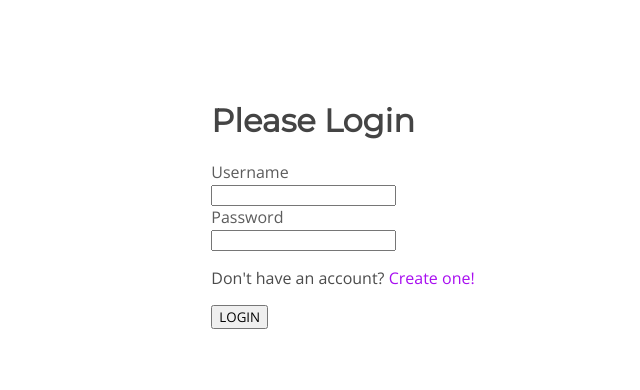
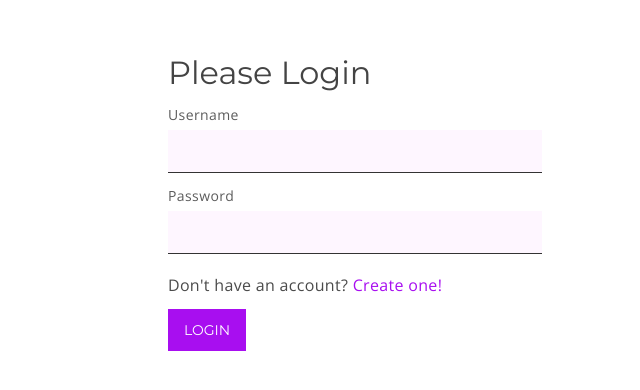
Before and after one commit to Jason-Azevedo/InstantMessenger, a React (Create React App) app in the folder client/: page /login in a window 1280 px wide. Shown: the part 196-586 px from the top of the page, without its empty margins (297-937 px from the left). Built offline with nearby package versions, Linux system fonts and the light colour scheme.

Commit message:
Styled the login page

```diff
--- /dev/null
+++ b/client/src/Sass/Components/_btn.scss
@@ -0,0 +1,8 @@
+.btn {
+  color: white;
+  font-size: $font-sm;
+  font-weight: 400;
+  background-color: $color-tertiary;
+  border: none;
+  padding: 0.75rem 1rem;
+}
--- a/client/src/Sass/Components/_form.scss
+++ b/client/src/Sass/Components/_form.scss
@@ -1,20 +1,42 @@
 .form {
-  max-width: 600px;
+  max-width: 350px;
+  width: 100%;
 
   &__header {
     color: $color-heading;
+    font-size: $font-lg;
+    margin: 0 0 1.2rem 0;
   }
 
   &__label {
     display: block;
     color: $color-label;
+    font-size: $font-sm;
+    letter-spacing: 0.025rem;
+    margin: 1rem 0 0.5rem 0;
   }
 
   &__input {
+    width: 100%;
     color: $color-font;
+    background: #fef6ff;
+    font-size: $font-md;
+    letter-spacing: 0.02rem;
+    padding: 0.75rem 0.75rem;
+    border-top: none;
+    border-left: none;
+    border-right: none;
+    border-bottom: 1px solid #333;
+
+    &:hover {
+      border-bottom: 1px solid $color-tertiary;
+    }
   }
 
   &__text {
     color: $color-font;
+    font-size: font-md;
+    letter-spacing: 0.02rem;
+    margin: 1.4rem 0 1rem 0;
   }
 }
--- a/client/src/Sass/Components/_main.scss
+++ b/client/src/Sass/Components/_main.scss
@@ -1 +1,2 @@
 @import "form";
+@import "btn";
--- a/client/src/Sass/_font.scss
+++ b/client/src/Sass/_font.scss
@@ -1,10 +1,6 @@
-@import url("https://fonts.googleapis.com/css2?family=Montserrat:wght@400&family=Open+Sans&display=swap");
+@import url("https://fonts.googleapis.com/css2?family=Montserrat:wght@400;500&family=Open+Sans&display=swap");
 
 body {
-  font-family: "Open Sans";
-}
-
-button {
   font-family: "Open Sans";
 }
 
@@ -13,6 +9,7 @@
 h3,
 h4,
 h5,
-h6 {
+h6,
+button {
   font-family: "Montserrat";
 }
--- /dev/null
+++ b/client/src/Sass/_reset.scss
@@ -0,0 +1,129 @@
+/* http://meyerweb.com/eric/tools/css/reset/
+   v2.0 | 20110126
+   License: none (public domain)
+*/
+
+html,
+body,
+div,
+span,
+applet,
+object,
+iframe,
+h1,
+h2,
+h3,
+h4,
+h5,
+h6,
+p,
+blockquote,
+pre,
+a,
+abbr,
+acronym,
+address,
+big,
+cite,
+code,
+del,
+dfn,
+em,
+img,
+ins,
+kbd,
+q,
+s,
+samp,
+small,
+strike,
+strong,
+sub,
+sup,
+tt,
+var,
+b,
+u,
+i,
+center,
+dl,
+dt,
+dd,
+ol,
+ul,
+li,
+fieldset,
+form,
+label,
+legend,
+table,
+caption,
+tbody,
+tfoot,
+thead,
+tr,
+th,
+td,
+article,
+aside,
+canvas,
+details,
+embed,
+figure,
+figcaption,
+footer,
+header,
+hgroup,
+menu,
+nav,
+output,
+ruby,
+section,
+summary,
+time,
+mark,
+audio,
+video {
+  margin: 0;
+  padding: 0;
+  border: 0;
+  font-size: 100%;
+  font: inherit;
+  vertical-align: baseline;
+}
+/* HTML5 display-role reset for older browsers */
+article,
+aside,
+details,
+figcaption,
+figure,
+footer,
+header,
+hgroup,
+menu,
+nav,
+section {
+  display: block;
+}
+body {
+  line-height: 1;
+}
+ol,
+ul {
+  list-style: none;
+}
+blockquote,
+q {
+  quotes: none;
+}
+blockquote:before,
+blockquote:after,
+q:before,
+q:after {
+  content: "";
+  content: none;
+}
+table {
+  border-collapse: collapse;
+  border-spacing: 0;
+}
--- a/client/src/Sass/main.scss
+++ b/client/src/Sass/main.scss
@@ -1,4 +1,5 @@
 // @import url('https://fonts.googleapis.com/css2?family=Open+Sans&display=swap');
+@import "reset";
 @import "vars";
 @import "utils";
 @import "font";
@@ -15,3 +16,8 @@
   color: $color-tertiary;
   text-decoration: none;
 }
+
+a,
+input {
+  outline: none;
+}
```
